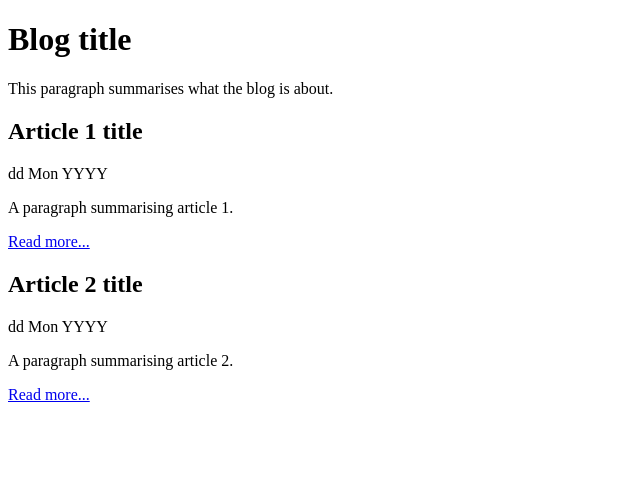
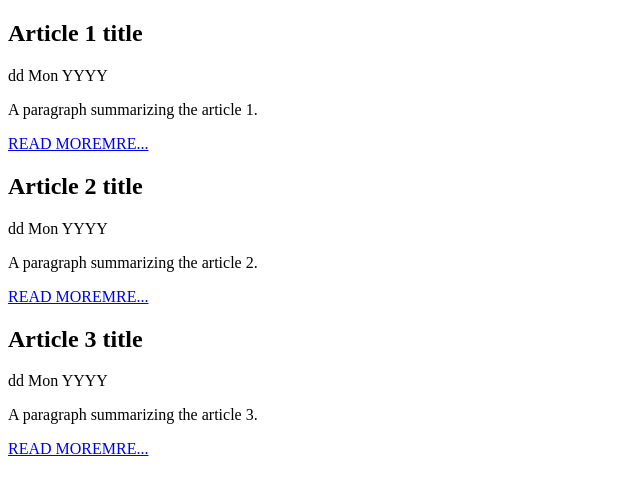
Before and after one commit to BramVer/PHP_RegisterMe, a PHP site: page / in a window 1280 px wide. Shown: the top 495 px of the page, without its empty margins (0-640 px from the left). Run offline with PHP 8.4, Linux system fonts and the light colour scheme.

Commit message:
Introducing PHP syntax

```diff
--- a/index.php
+++ b/index.php
@@ -5,19 +5,17 @@
         <meta http-equiv="Content-Type" content="text/html;charset=utf-8" />
     </head>
     <body>
-        <h1>Blog title</h1>
-        <p>This paragraph summarises what the blog is about.</p>
-        <h2>Article 1 title</h2>
+
+      <?php for ($postID = 1; $postID <= 3; ++$postID): ?>
+        <h2>Article <?php echo $postID ?> title </h2>
         <div>dd Mon YYYY</div>
-        <p>A paragraph summarising article 1.</p>
+
+        <p>A paragraph summarizing the article <?php echo $postID ?>.</p>
         <p>
-            <a href="#">Read more...</a>
+          <a href='#'>READ MOREMRE...</a>
         </p>
-        <h2>Article 2 title</h2>
-        <div>dd Mon YYYY</div>
-        <p>A paragraph summarising article 2.</p>
-        <p>
-            <a href="#">Read more...</a>
-        </p>
+
+      <?php endfor ?>
+
     </body>
 </html>
```
